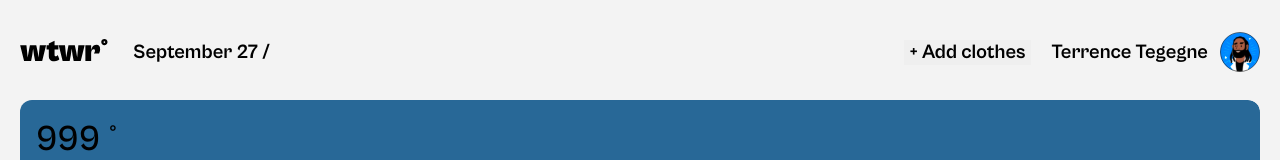
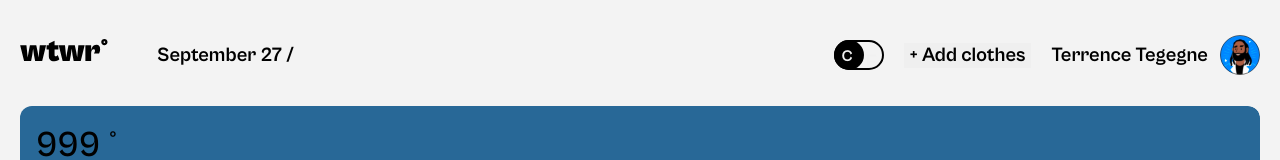
Before and after one commit to dancarlton/wtwr_frontend, a React (Vite) app: page / in a window 1280 px wide. Shown: the top 160 px of the page. Built offline with nearby package versions, Linux system fonts and the light colour scheme; no server answers; a web font is replaced by a local one.

Commit message:
created toggle for temp in header

```diff
--- a/src/components/Header/Header.css
+++ b/src/components/Header/Header.css
@@ -17,7 +17,7 @@
 }
 
 .header__add-clothes-button {
-    margin: 0px 20px 0 auto;
+    margin: 0px 20px 0;
     border: none;
     font-weight: 700;
 }
@@ -32,3 +32,7 @@
     margin: 0;
     padding: 0;
 }
+
+.header__toggle-switch {
+    margin-left: auto;
+}
--- a/src/components/Header/Header.jsx
+++ b/src/components/Header/Header.jsx
@@ -1,6 +1,7 @@
 import './Header.css'
 import logo from '/src/assets/logo.svg'
 import avatar from '/src/assets/avatar-true.svg'
+import ToggleSwitch from '../ToggleSwitch/ToggleSwitch'
 
 function Header({ handleAddClick, weatherData }) {
   const currentDate = new Date().toLocaleString('default', {
@@ -10,10 +11,15 @@ function Header({ handleAddClick, weatherData }) {
 
   return (
     <header className='header'>
-      <img src={logo} alt='WTWR Logo' className='header__logo' />
+      <div className='header__logo'>
+        <img src={logo} alt='WTWR Logo' className='header__logo' />
+      </div>
       <p className='header__date'>
         {currentDate} / {weatherData.city}
       </p>
+      <div className='header__toggle-switch'>
+        <ToggleSwitch />
+      </div>
       <button
         onClick={handleAddClick}
         type='button'
--- /dev/null
+++ b/src/components/ToggleSwitch/ToggleSwitch.css
@@ -0,0 +1,51 @@
+.switch {
+  display: flex;
+  position: relative;
+}
+
+.switch-box {
+    border-radius: 25px;
+    border: 2px solid black;
+    width: 50px;
+    height: 30px;
+    appearance: none;
+}
+
+.switch__slider {
+    border-radius: 20px;
+    width: 30px;
+    height: 30px;
+    background-color: black;
+    color: white;
+    text-align: center;
+    cursor: pointer;
+    position: absolute;
+}
+
+.switch__slider-F {
+    left: 20px;
+}
+
+
+.switch__slider-C {
+    /* left: 20px; */
+}
+
+.switch__active {
+    color: rgb(241, 241, 241);
+    font-size: 16px;
+}
+
+.switch__temp-C {
+    position: absolute;
+    top: -9px;
+    left: 8px;
+    color: rgb(241, 241, 241);
+}
+
+.switch__temp-F {
+    position: absolute;
+    top: -9px;
+    left: 32px;
+    color: rgb(241, 241, 241);
+}
--- /dev/null
+++ b/src/components/ToggleSwitch/ToggleSwitch.jsx
@@ -0,0 +1,30 @@
+import { useState } from 'react'
+import './ToggleSwitch.css'
+
+function ToggleSwitch() {
+  const [currentTempUnit, setCurrentTempUnit] = useState('C')
+
+  const handleChange = () => {
+    if (currentTempUnit === 'C') setCurrentTempUnit('F')
+    if (currentTempUnit === 'F') setCurrentTempUnit('C')
+  }
+
+  console.log(currentTempUnit)
+
+  return (
+    <label className='switch'>
+      <input type='checkbox' className='switch-box' onChange={handleChange} />
+      <span
+        className={
+          currentTempUnit === 'F'
+            ? 'switch__slider switch__slider-F'
+            : 'switch__slider switch__slider-C'
+        }
+      ></span>
+      <p className={`switch__temp-F ${currentTempUnit === 'F' && 'switch__active'}`}>F</p>
+      <p className={`switch__temp-C ${currentTempUnit === 'C' && 'switch__active'}`}>C</p>
+    </label>
+  )
+}
+
+export default ToggleSwitch
```
